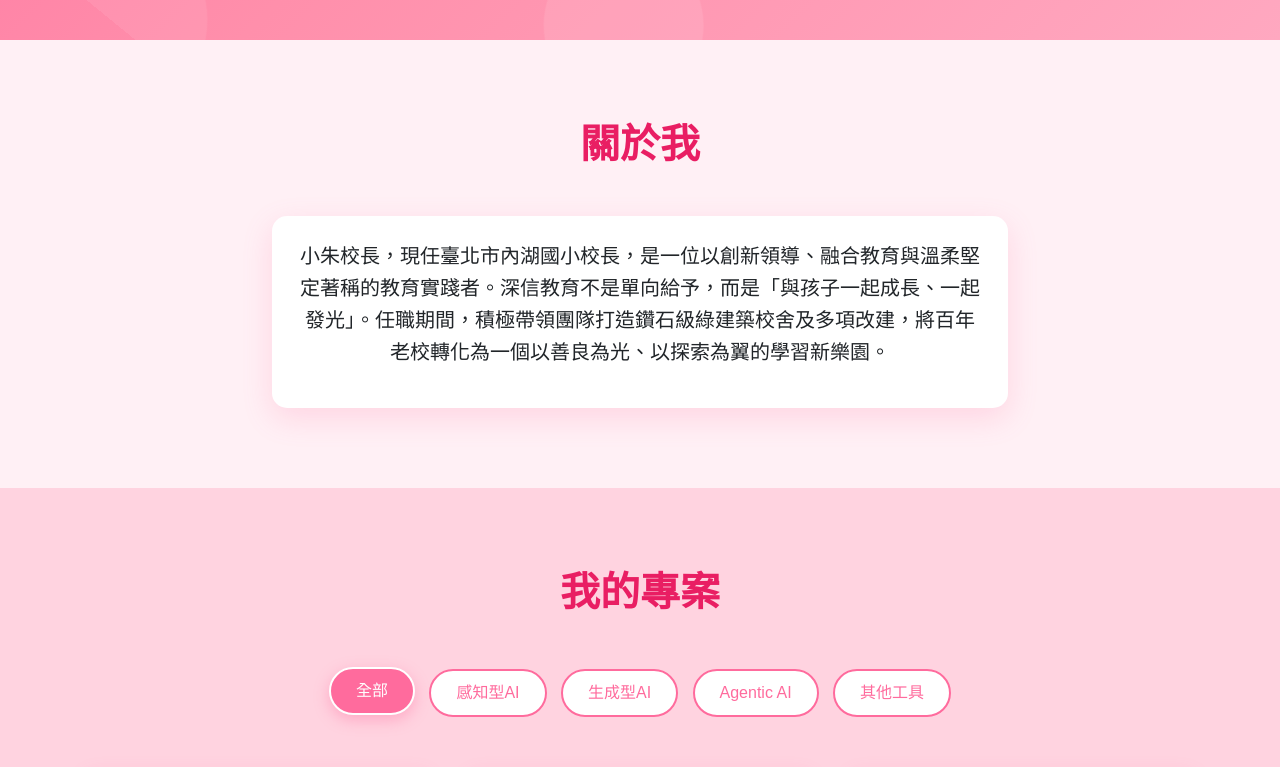
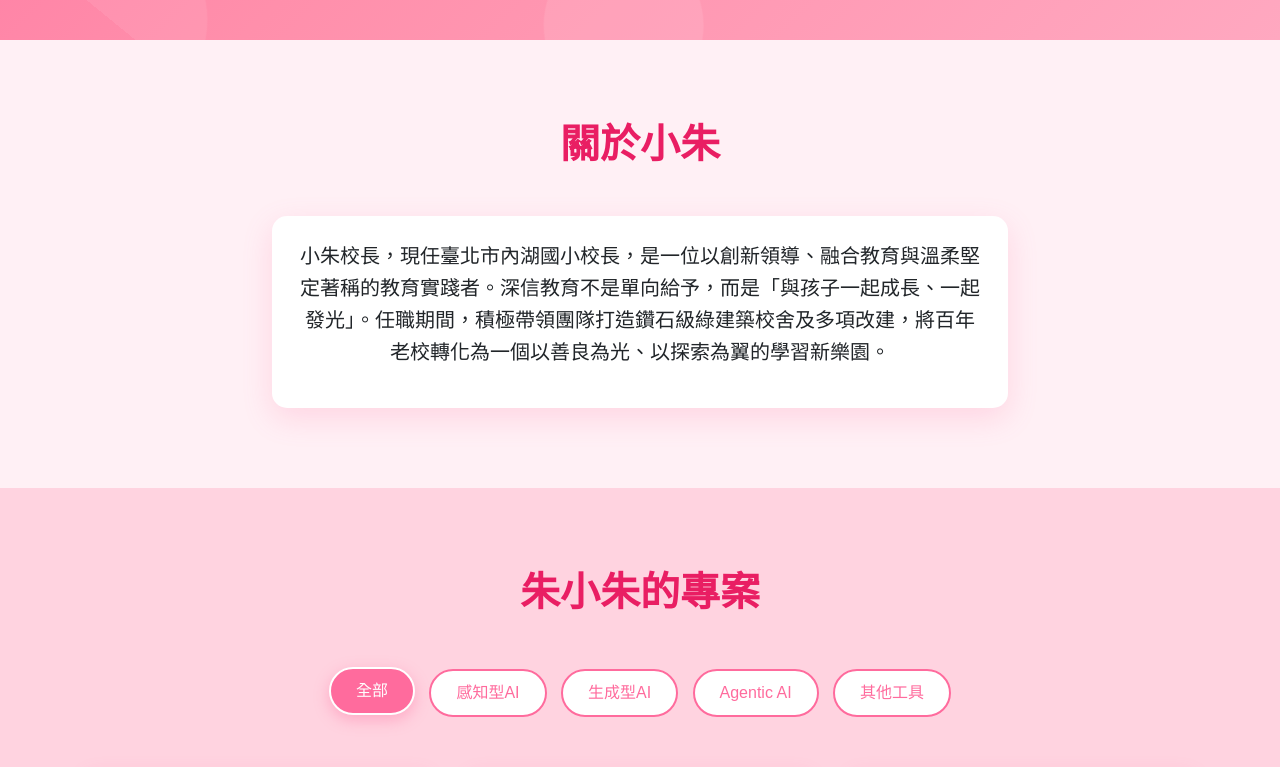
Before and after one commit to hualinepig/hualinepig.github.io, a plain HTML site: page index.html in a window 1280 px wide. Shown: the part 760-1527 px from the top of the page. Drawn offline with nearby package versions, Linux system fonts and the light colour scheme.

Commit message:
Update index.html

```diff
--- a/index.html
+++ b/index.html
@@ -68,7 +68,7 @@
     <!-- About Section -->
     <section id="about" class="section">
         <div class="container">
-            <h2 class="section-title">關於我</h2>
+            <h2 class="section-title">關於小朱</h2>
             <div class="row justify-content-center">
                 <div class="col-lg-8">
                     <div class="card fade-in">
@@ -85,7 +85,7 @@
     <!-- Projects Section -->
     <section id="projects" class="section bg-light">
         <div class="container">
-            <h2 class="section-title">我的專案</h2>
+            <h2 class="section-title">朱小朱的專案</h2>
 
             <!-- Filter Buttons -->
             <div class="filter-buttons fade-in">
```
